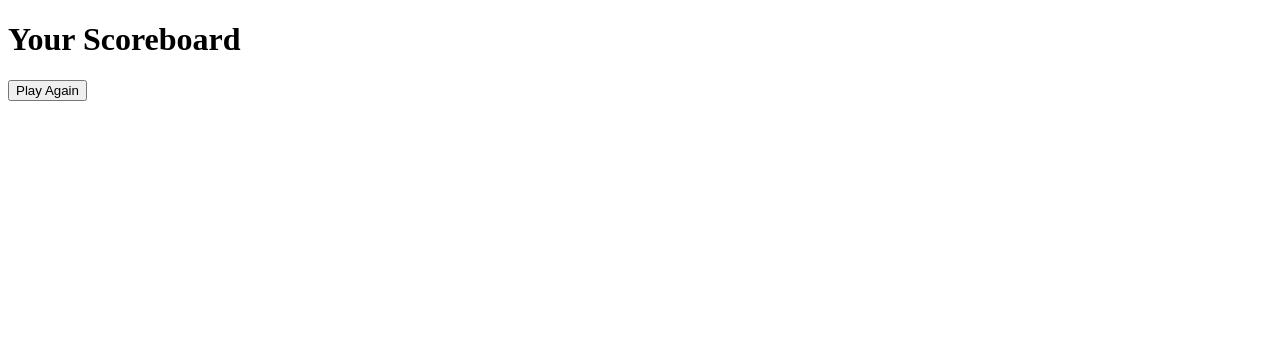
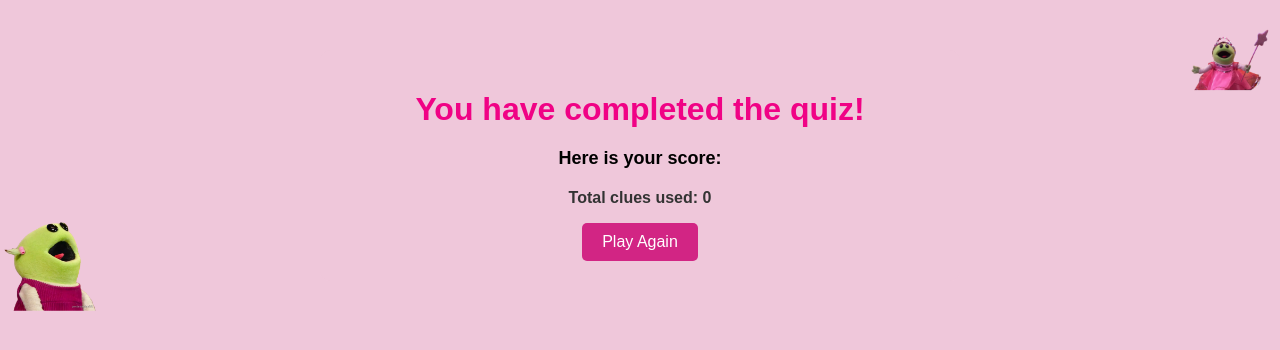
Before and after one commit to kaislamaeki/kaislamaeki, a plain HTML site: page scoreboard.html in a window 1280 px wide. Drawn offline with Linux system fonts and the light colour scheme.

Commit message:
toimiva ehkä valmis versio

```diff
--- /dev/null
+++ b/scoreboard.css
@@ -0,0 +1,95 @@
+body {
+    font-family: Arial, sans-serif;
+    margin: 0;
+    padding: 0;
+    background-color: #efc7da;
+    color: #333;
+
+  }
+
+.container {
+    max-width: 600px;
+    margin: 50px auto;
+    padding: 20px;
+    background: #efc7da;
+    box-shadow: 0 4px 10px rgba(0, 0, 0, 0);
+    border-radius: 10px;
+    text-align: center;
+}
+
+h1 {
+    margin-bottom: 20px;
+    color: rgb(240, 2, 133);
+  }
+
+h2 {
+    margin-bottom: 20px;
+    color: rgb(0, 0, 0);
+    font-size: 18px;
+  }
+
+  #score-list {
+    list-style-type: none; /* Remove bullet points */
+    padding: 0;
+}
+
+#score-list li {
+    margin: 5px 0; /* Add spacing between list items */
+    font-size: 16px;
+}
+
+#score-list li:last-child {
+    font-weight: bold; /* Highlight the total clues used */
+    margin-top: 10px;
+}
+
+
+/* the OG code vv */
+/* #score-list {
+    list-style: none;
+    padding: 0;
+    font-size: 18px;
+    margin: 20px 0;
+}
+
+#score-list li {
+    margin-bottom: 10px;
+} */
+
+
+button {
+    padding: 10px 20px;
+    font-size: 16px;
+    color: #fff;
+    background-color: #d22584;
+    border: none;
+    border-radius: 5px;
+    cursor: pointer;
+}
+
+button:hover {
+    opacity: 0.3
+
+}
+
+#score-mona {
+    position: absolute;
+    top: 200px; /* Slightly above the bar */
+    left: 0; /* Start at the left of the container */
+    width: 100px; /* Size of the decorative image */
+    height: auto;
+    z-index: 1; /* Ensure it's above the progress bar */
+    opacity: 1;
+
+  }
+
+  #score-princess {
+    position: absolute;
+    top: 10px; /* Slightly above the bar */
+    right: 0px; /* Start at the left of the container */
+    width: 100px; /* Size of the decorative image */
+    height: auto;
+    z-index: 1; /* Ensure it's above the progress bar */
+    opacity: 1;
+
+  }
--- a/scoreboard.html
+++ b/scoreboard.html
@@ -4,13 +4,16 @@
     <meta charset="UTF-8">
     <meta name="viewport" content="width=device-width, initial-scale=1.0">
     <title>Scoreboard</title>
-    <link rel="stylesheet" href="styles.css">
+    <link rel="stylesheet" href="scoreboard.css">
 </head>
 <body>
     <div class="container">
-        <h1>Your Scoreboard</h1>
+        <h1>You have completed the quiz!</h1>
+        <img src="images/princess.png" alt="princess" id="score-princess">
+        <h2>Here is your score:</h2>
         <ul id="score-list"></ul>
         <button id="play-again">Play Again</button>
+        <img src="images/mona.png" alt="mona" id="score-mona">
     </div>
     <script src="scoreboard.js"></script>
 </body>
--- a/scoreboard.js
+++ b/scoreboard.js
@@ -1,21 +1,64 @@
+
 document.addEventListener("DOMContentLoaded", () => {
     const scoreList = document.getElementById("score-list");
-    const playAgainButton = document.getElementById("play-again");
 
-    // Retrieve scoreboard data from localStorage
+    // Retrieve data from localStorage
     const attempts = JSON.parse(localStorage.getItem("scoreboard")) || [];
+    const countries = JSON.parse(localStorage.getItem("countries")) || [];
 
-    // Display the scoreboard
+    let totalCluesUsed = 0;
+
+    // Populate the scoreboard
     attempts.forEach((cluesUsed, index) => {
+        const countryName = countries[index]?.name || `Country ${index + 1}`;
         const scoreItem = document.createElement("li");
-        scoreItem.textContent = `Country ${index + 1}: ${cluesUsed} clues`;
+        scoreItem.textContent = `${countryName}: ${cluesUsed} clues`;
         scoreList.appendChild(scoreItem);
+
+        totalCluesUsed += cluesUsed;
     });
 
-    // Play Again button
-    playAgainButton.addEventListener("click", () => {
-        // Clear localStorage and redirect to the quiz page
-        localStorage.removeItem("scoreboard");
-        window.location.href = "index.html";
+    // Display the total clues used
+    const totalCluesItem = document.createElement("li");
+    totalCluesItem.textContent = `Total clues used: ${totalCluesUsed}`;
+    totalCluesItem.style.fontWeight = "bold";
+    scoreList.appendChild(totalCluesItem);
+
+    // document.addEventListener("DOMContentLoaded", () => {
+        const playAgainButton = document.getElementById("play-again");
+
+        // Add a click event listener to the Play Again button
+        playAgainButton.addEventListener("click", () => {
+            // Clear the stored scoreboard data
+            localStorage.removeItem("scoreboard");
+            localStorage.removeItem("countries");
+
+            // Redirect to the quiz page
+            window.location.href = "index.html";
+        });
     });
-});
+
+
+
+// OG CODE vv
+// document.addEventListener("DOMContentLoaded", () => {
+//     const scoreList = document.getElementById("score-list");
+//     const playAgainButton = document.getElementById("play-again");
+
+//     // Retrieve scoreboard data from localStorage
+//     const attempts = JSON.parse(localStorage.getItem("scoreboard")) || [];
+
+//     // Display the scoreboard
+//     attempts.forEach((cluesUsed, index) => {
+//         const scoreItem = document.createElement("li");
+//         scoreItem.textContent = `Country ${index + 1}: ${cluesUsed} clues`;
+//         scoreList.appendChild(scoreItem);
+//     });
+
+    // // Play Again button
+    // playAgainButton.addEventListener("click", () => {
+    //     // Clear localStorage and redirect to the quiz page
+    //     localStorage.removeItem("scoreboard");
+    //     window.location.href = "index.html";
+    // });
+// });
--- a/style.css
+++ b/style.css
@@ -111,7 +111,7 @@ button {
   font-weight: bold;
 }
 
-#scoreboard {
+/* #scoreboard {
   margin-top: 20px;
   padding: 15px;
   border: 2px solid #d22584;
@@ -127,7 +127,7 @@ button {
 
 #score-list li {
   margin: 5px 0;
-}
+} */
 
 .correct {
   color: green;
```
Also changed, not shown: countryquiz.js (+27 -5 lines), images/mona.png (added), images/princess.png (added), 1 other file.
